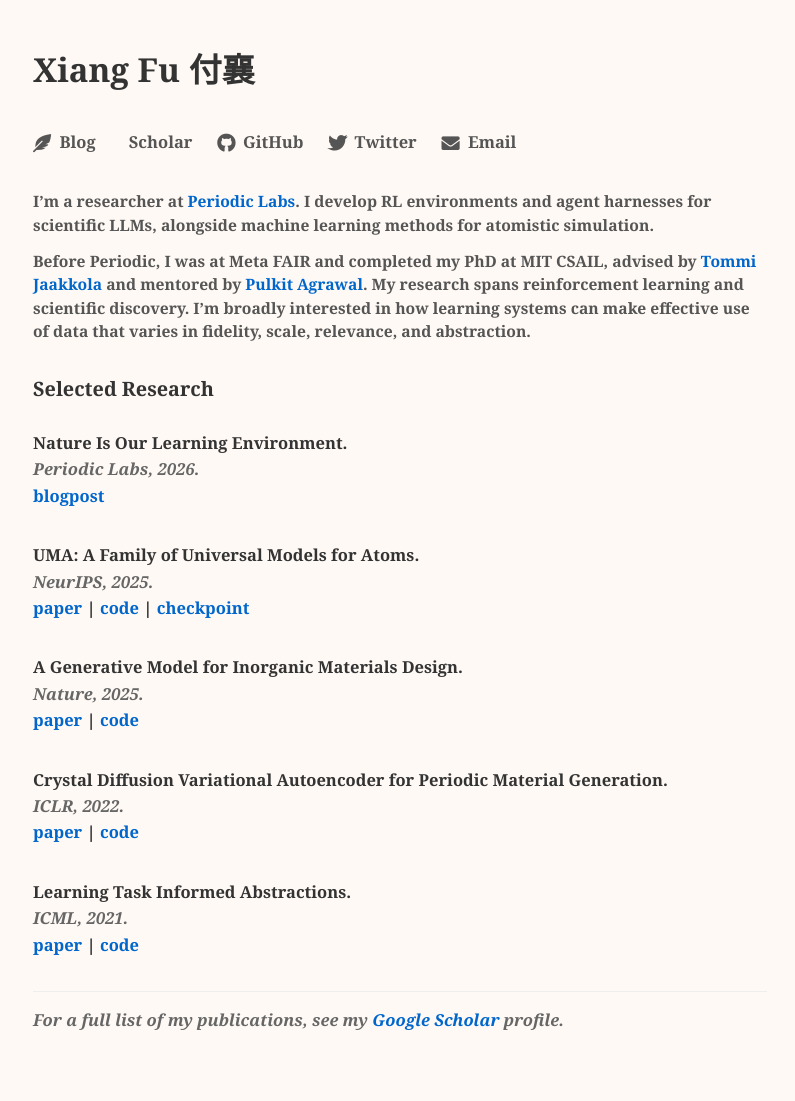
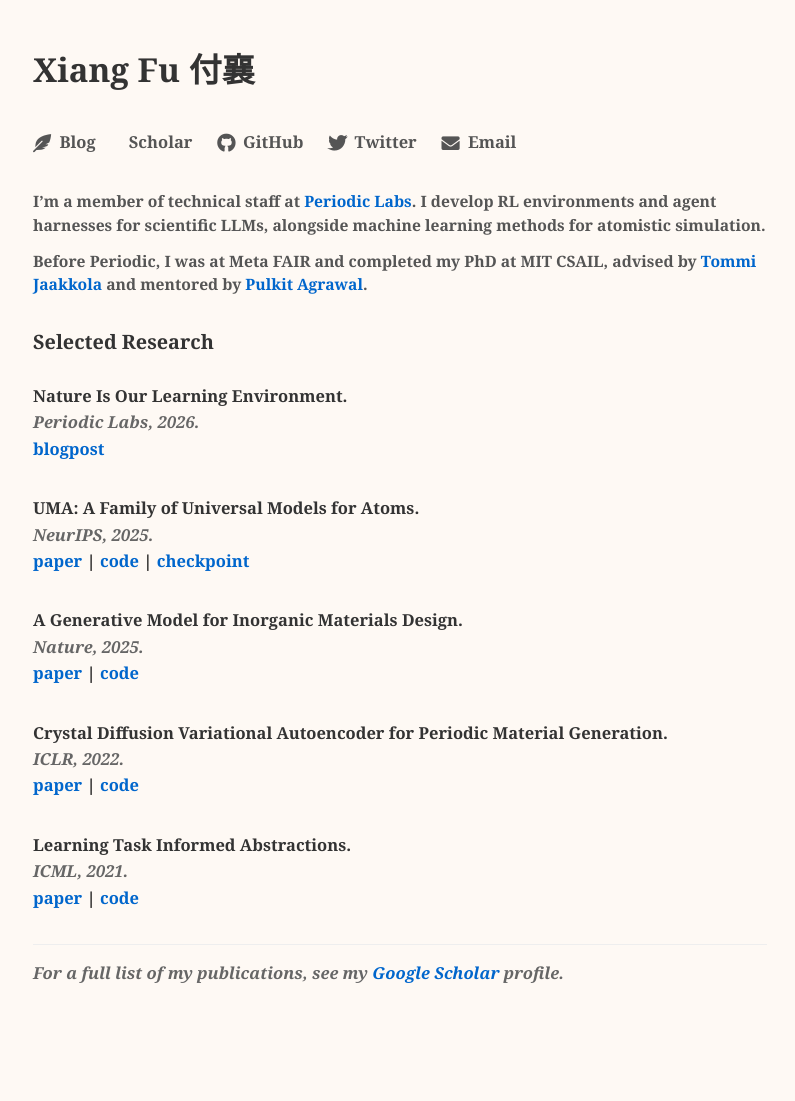
Before and after one commit to kyonofx/kyonofx.github.io, a Jekyll site: the page built from _pages/home.md, in a window 1280 px wide. Shown: the whole page, without its empty margins (240-1035 px from the left). Built offline with Jekyll 4.4.1, drawn with Linux system fonts in a browser that asks for light colours; cached includes are drawn as plain includes; some web fonts are replaced; a style sheet for code colours, icons or effects is not loaded; after the commit the page ends 1054 px from its top, so only the background shows below that.

Commit message:
Simplify introduction and update role

```diff
--- a/_layouts/archive.html
+++ b/_layouts/archive.html
@@ -38,14 +38,11 @@ layout: default
           </a>
         </div>
         <div class="author-bio">
-          <p>I’m a researcher at <a href="https://periodic.com/">Periodic Labs</a>. I develop RL environments
+          <p>I’m a member of technical staff at <a href="https://periodic.com/">Periodic Labs</a>. I develop RL environments
             and agent harnesses for scientific LLMs, alongside machine learning methods for atomistic simulation.</p>
           <p>Before Periodic, I was at Meta FAIR and completed my PhD at MIT CSAIL, advised by <a
               href="https://people.csail.mit.edu/tommi/tommi.html">Tommi Jaakkola</a> and mentored by <a
-              href="https://people.csail.mit.edu/pulkitag/">Pulkit Agrawal</a>.
-            My research spans reinforcement learning and scientific discovery.
-            I’m broadly interested in how learning systems can make effective use of data that varies in fidelity,
-            scale, relevance, and abstraction.</p>
+              href="https://people.csail.mit.edu/pulkitag/">Pulkit Agrawal</a>.</p>
         </div>
       </div>
     </section>
```
